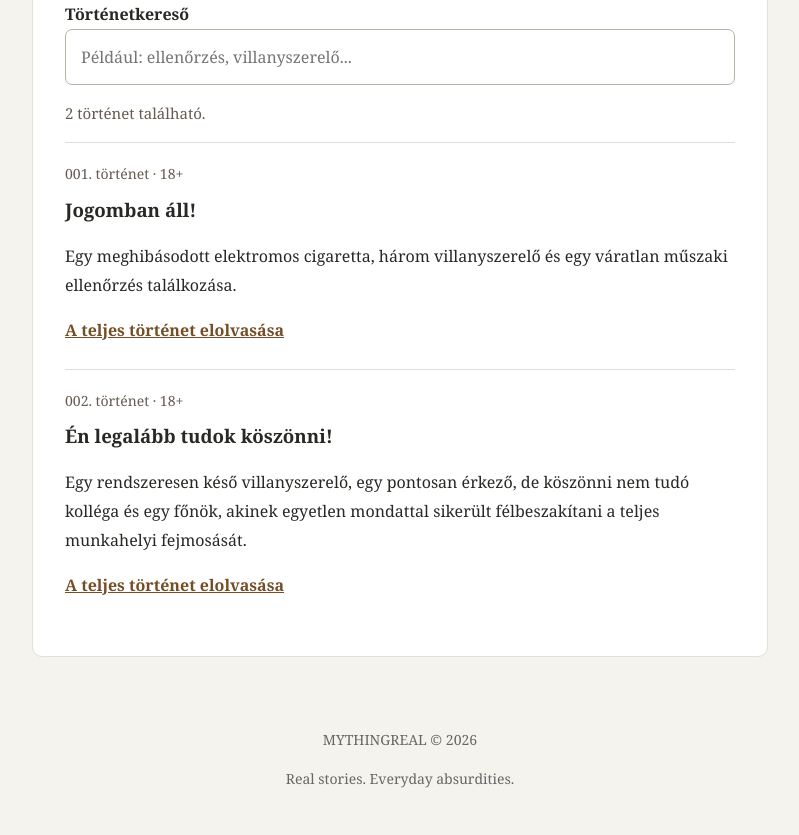
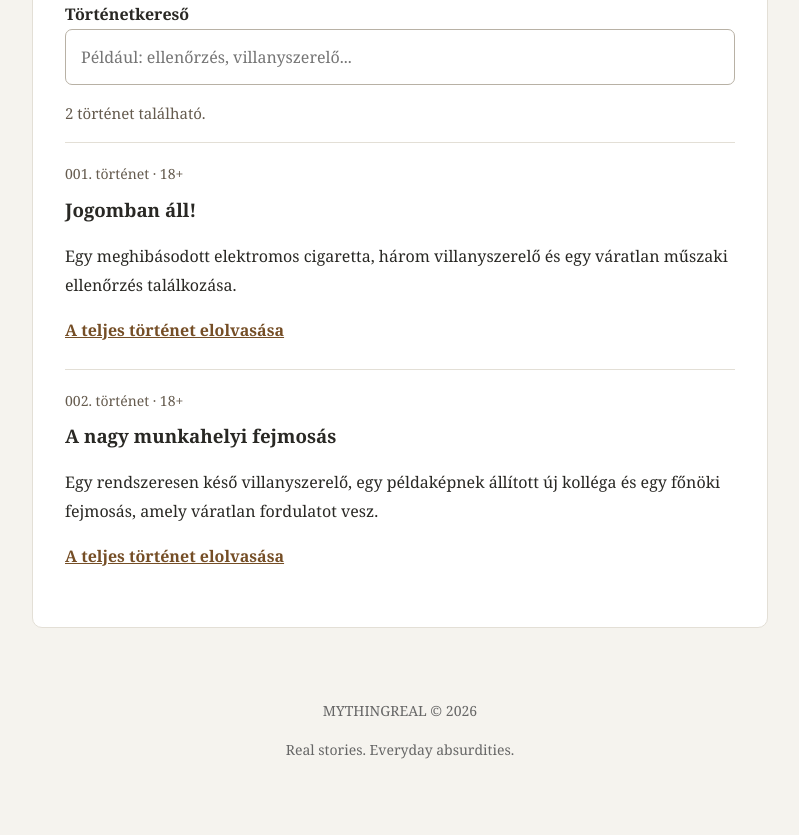
Before and after one commit to mythingreal/mythingreal-site, a plain HTML site: page index.html in a window 1280 px wide. Shown: the part 1341-2176 px from the top of the page, without its empty margins (240-1039 px from the left). After the commit the page ends 2147 px from the top, so only its background shows below. Drawn offline with Linux system fonts and the light colour scheme.

Commit message:
Update story title and content in index.html

```diff
--- a/index.html
+++ b/index.html
@@ -233,13 +233,12 @@
 <section class="story-entry"
     data-search="Én legalább tudok köszönni késés munkahely főnök kolléga építkezés fejmosás kávé humor önkritika">
     <div class="story-number">002. történet · 18+</div>
-    <h3>Én legalább tudok köszönni!</h3>
+    <h3>A nagy munkahelyi fejmosás</h3>
     <p>
         Egy rendszeresen késő villanyszerelő,
-        egy pontosan érkező, de köszönni nem tudó
-        kolléga és egy főnök, akinek egyetlen
-        mondattal sikerült félbeszakítani
-        a teljes munkahelyi fejmosását.
+    egy példaképnek állított új kolléga
+    és egy főnöki fejmosás, amely
+    váratlan fordulatot vesz.
     </p>
         <a class="story-link"
            href="en-legalabb-tudok-koszonni.html">
```
